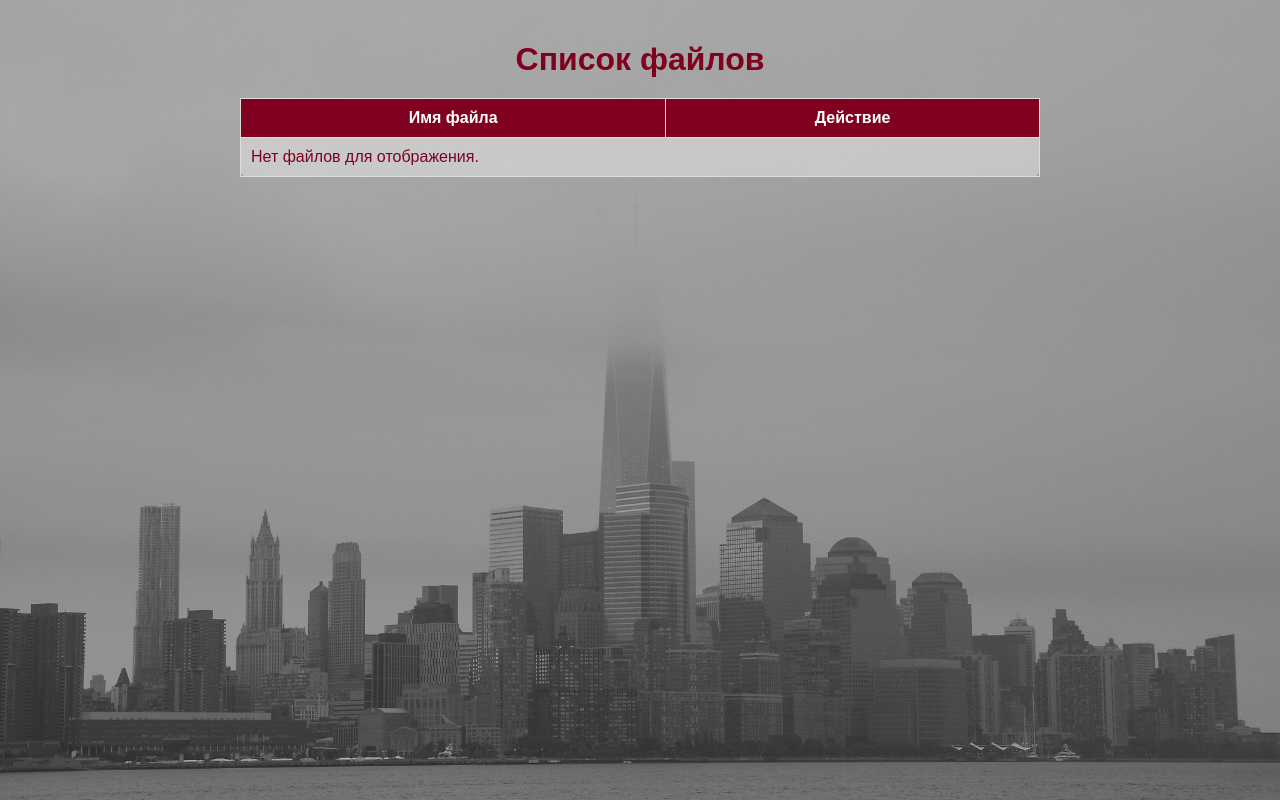
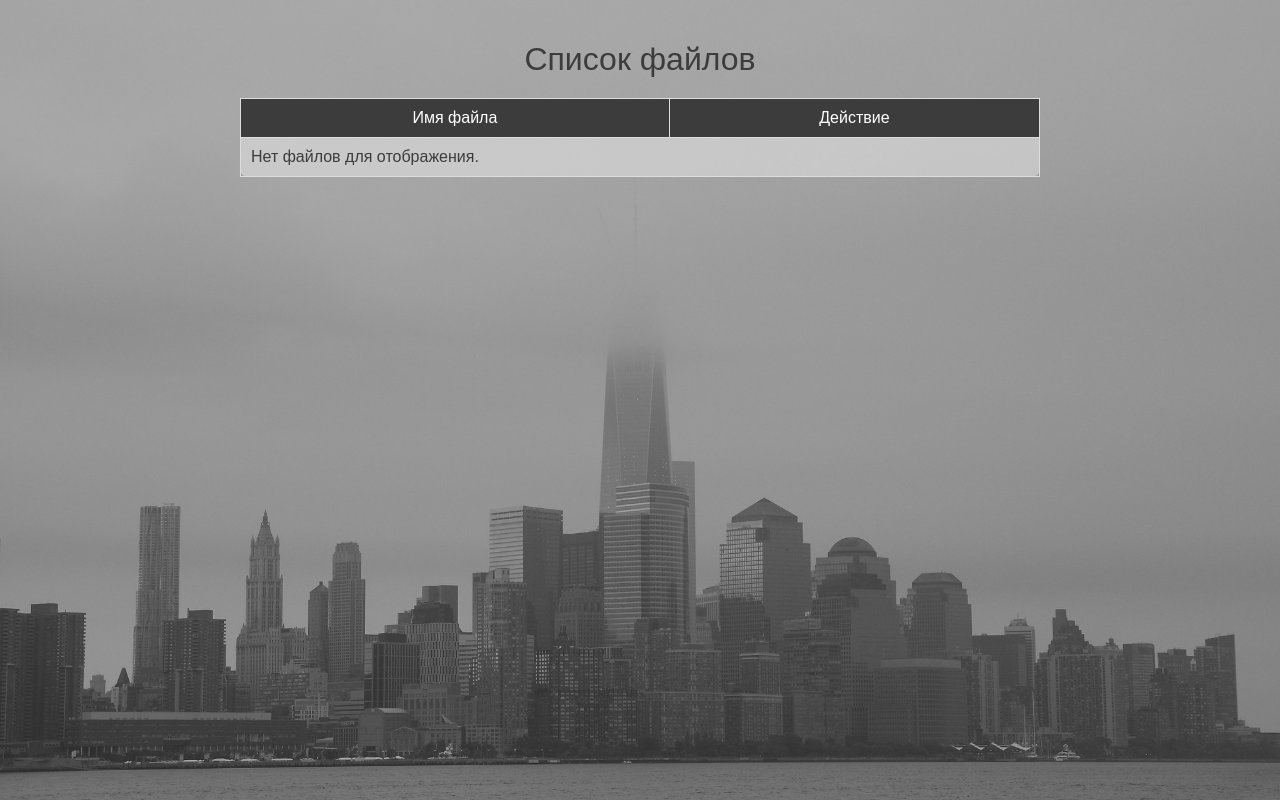
Before and after one commit to aleksandrvolostnov/KPI-New, a Flask app: page /editor in a window 1280 px wide. Run offline with Flask 3, Linux system fonts and the light colour scheme; parts of the project's set-up code (start-up, migrations or seed data) failed here and were passed over.

Commit message:
editor.html

```diff
--- a/templates/editor.html
+++ b/templates/editor.html
@@ -12,7 +12,7 @@
             background-size: cover; /* Изображение будет растягиваться на весь экран */
             background-position: center; /* Центрирование изображения */
             background-attachment: fixed; /* Фиксация фона при прокрутке */
-            color: #800020;
+            color: #3C3C3C;
             margin: 0;
             padding: 0;
             height: 100vh; /* Занимает всю высоту окна */
@@ -30,6 +30,7 @@
         h1 {
             text-align: center;
             margin-bottom: 20px;
+            font-weight: normal;
         }
 
         table {
@@ -38,24 +39,28 @@
             margin-bottom: 20px;
             background-color: rgba(255, 255, 255, 0.4); /* Полупрозрачный фон для таблицы */
             border-radius: 8px; /* Скругление углов */
+            font-weight: normal;
         }
 
         table th, table td {
             padding: 10px;
             border: 1px solid #ddd;
+            font-weight: normal;
         }
 
         table th {
-            background-color: #800020;
+            background-color: #3C3C3C;
             color: white;
+            font-weight: normal;
         }
 
         table tr:hover {
             background-color: lightgray;
+            font-weight: normal;
         }
 
         .button {
-            color: #800020;
+            color: #3C3C3C;
             padding: 10px;
             text-decoration: none;
             border-radius: 5px;
@@ -63,7 +68,7 @@
         }
 
         .button:hover {
-            color: #800020;
+            color: #1C1C1C;
             padding: 10px;
             text-decoration: underline;
             border-radius: 5px;
```
